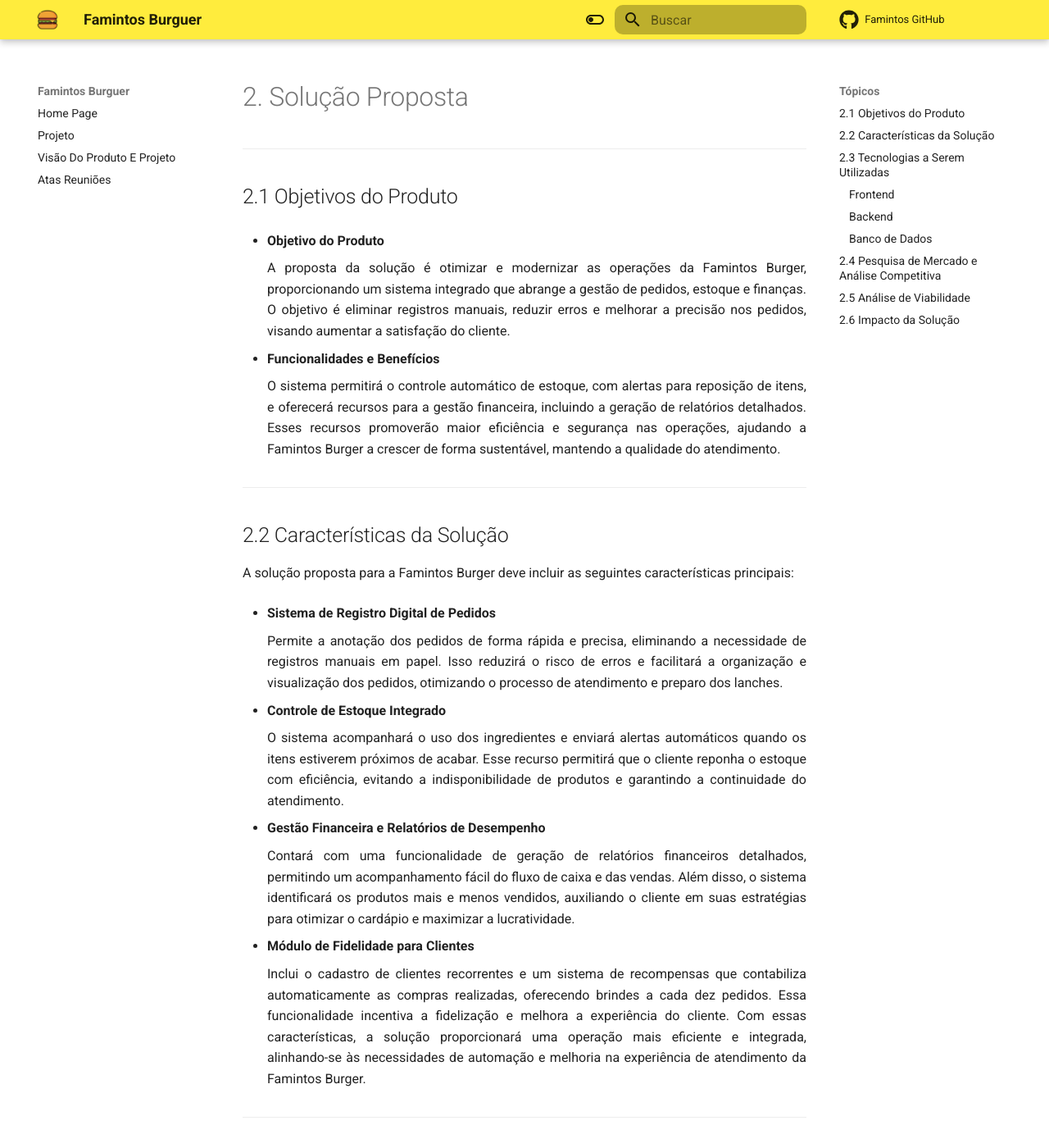
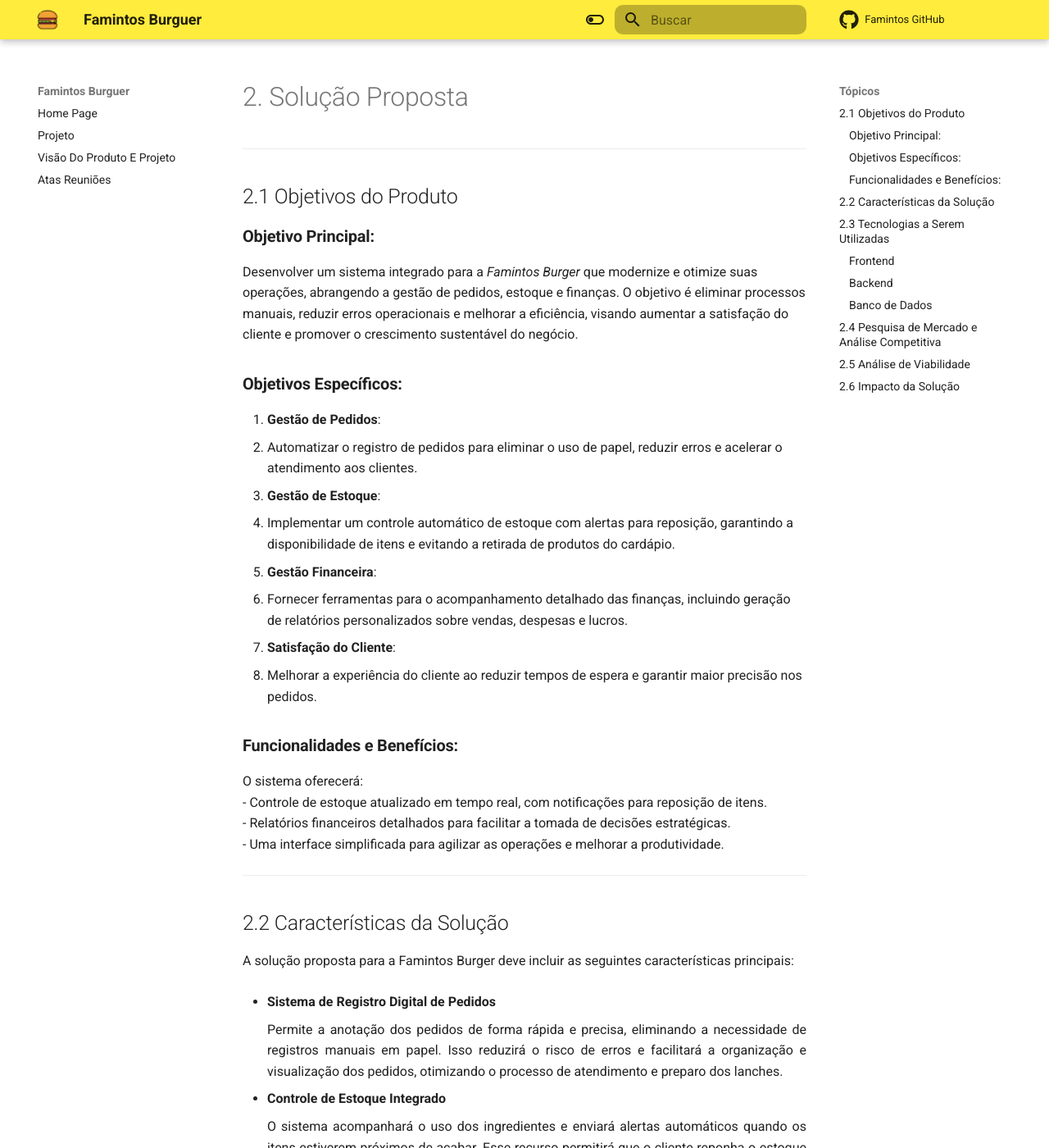
Before and after one commit to mdsreq-fga-unb/2024.2-T01-FamintosBurguer, an MkDocs documentation site: the page built from docs/ProdutoProjeto/2_Solucao.md, in a window 1280 px wide and 1400 px high. Shown: the whole window at 82% size. Built offline with MkDocs 1.6.1 and Material for MkDocs 9.7.7, drawn with Linux system fonts in a browser that asks for light colours; comment, search, counter and statistics services are not loaded.

Commit message:
Issue (#2) : Ajustar o objetivo, esperando em objetivo principal e objetivos específicos.

```diff
--- a/docs/ProdutoProjeto/2_Solucao.md
+++ b/docs/ProdutoProjeto/2_Solucao.md
@@ -1,18 +1,31 @@
 # 2. Solução Proposta
 
-___________________________________________________________________________________
+---
 
 ## 2.1 Objetivos do Produto
 
-- **Objetivo do Produto**
-    <div style="text-align: justify">
-    A proposta da solução é otimizar e modernizar as operações da Famintos Burger, proporcionando um sistema integrado que abrange a gestão de pedidos, estoque e finanças. O objetivo é eliminar registros manuais, reduzir erros e melhorar a precisão nos pedidos, visando aumentar a satisfação do cliente.
-    </div>
+### **Objetivo Principal:**
+Desenvolver um sistema integrado para a *Famintos Burger* que modernize e otimize suas operações, abrangendo a gestão de pedidos, estoque e finanças. O objetivo é eliminar processos manuais, reduzir erros operacionais e melhorar a eficiência, visando aumentar a satisfação do cliente e promover o crescimento sustentável do negócio.
 
-- **Funcionalidades e Benefícios**
-    <div style="text-align: justify">
-    O sistema permitirá o controle automático de estoque, com alertas para reposição de itens, e oferecerá recursos para a gestão financeira, incluindo a geração de relatórios detalhados. Esses recursos promoverão maior eficiência e segurança nas operações, ajudando a Famintos Burger a crescer de forma sustentável, mantendo a qualidade do atendimento.
-    </div>
+### **Objetivos Específicos:**
+1. **Gestão de Pedidos**:
+   - Automatizar o registro de pedidos para eliminar o uso de papel, reduzir erros e acelerar o atendimento aos clientes.
+
+2. **Gestão de Estoque**:
+   - Implementar um controle automático de estoque com alertas para reposição, garantindo a disponibilidade de itens e evitando a retirada de produtos do cardápio.
+
+3. **Gestão Financeira**:
+   - Fornecer ferramentas para o acompanhamento detalhado das finanças, incluindo geração de relatórios personalizados sobre vendas, despesas e lucros.
+
+4. **Satisfação do Cliente**:
+   - Melhorar a experiência do cliente ao reduzir tempos de espera e garantir maior precisão nos pedidos.
+
+### **Funcionalidades e Benefícios:**
+O sistema oferecerá:
+- Controle de estoque atualizado em tempo real, com notificações para reposição de itens.
+- Relatórios financeiros detalhados para facilitar a tomada de decisões estratégicas.
+- Uma interface simplificada para agilizar as operações e melhorar a produtividade.
+
 ___________________________________________________________________________________
 
 ## 2.2 Características da Solução
```
